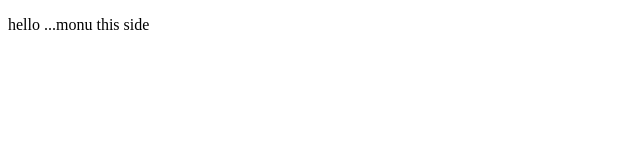
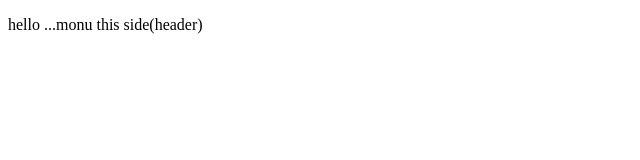
Before and after one commit to Monu-ghorela/gitLearning2, a plain HTML site: page index.html in a window 1280 px wide. Shown: the full height of the page, 0-640 px from the left. Drawn offline with Linux system fonts and the light colour scheme.

Commit message:
header added

```diff
--- a/index.html
+++ b/index.html
@@ -6,6 +6,6 @@
     <title>Document</title>
 </head>
 <body>
-    <p>hello ...monu this side </p>
+    <p>hello ...monu this side(header) </p>
 </body>
 </html>
```
